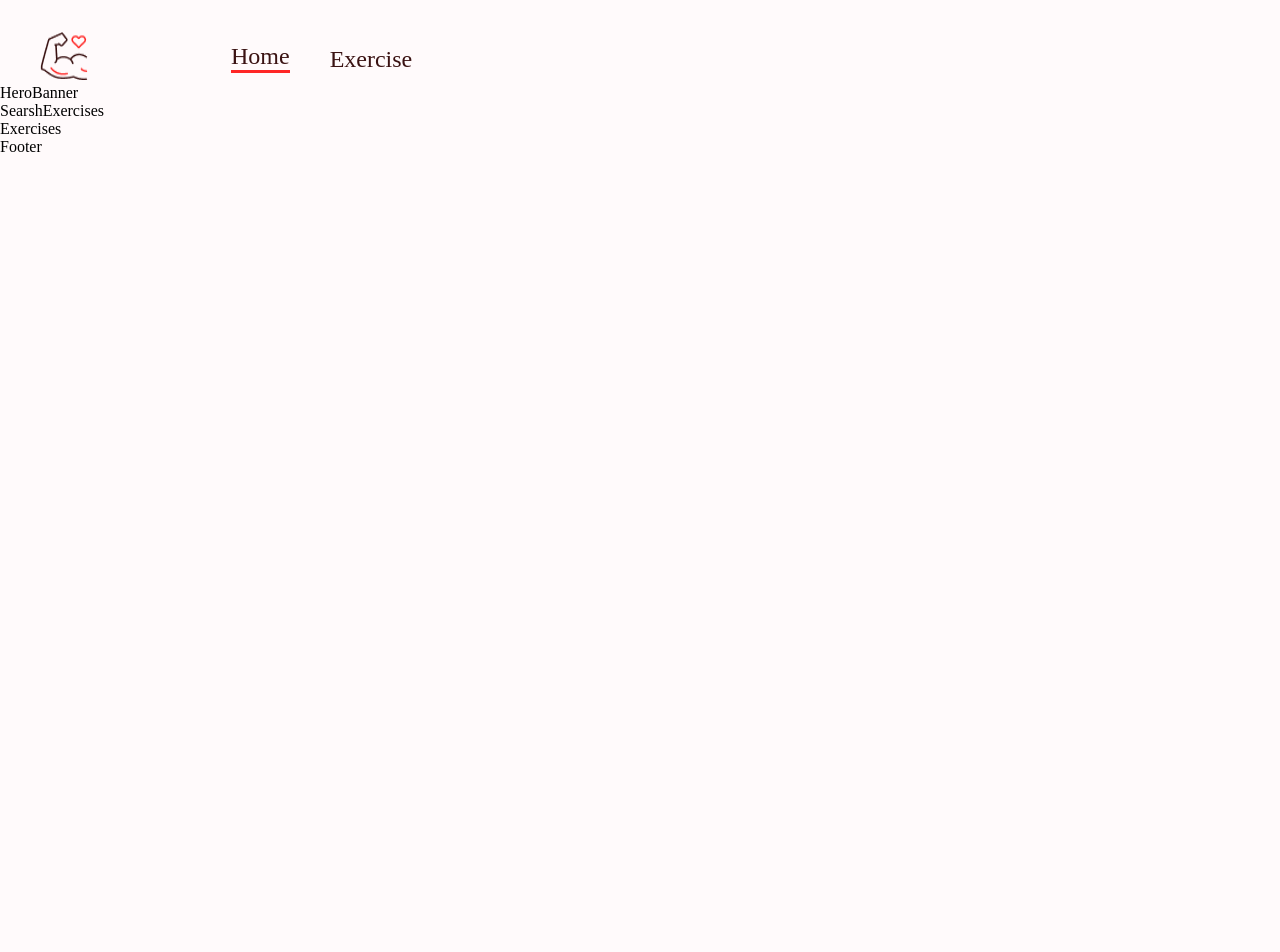
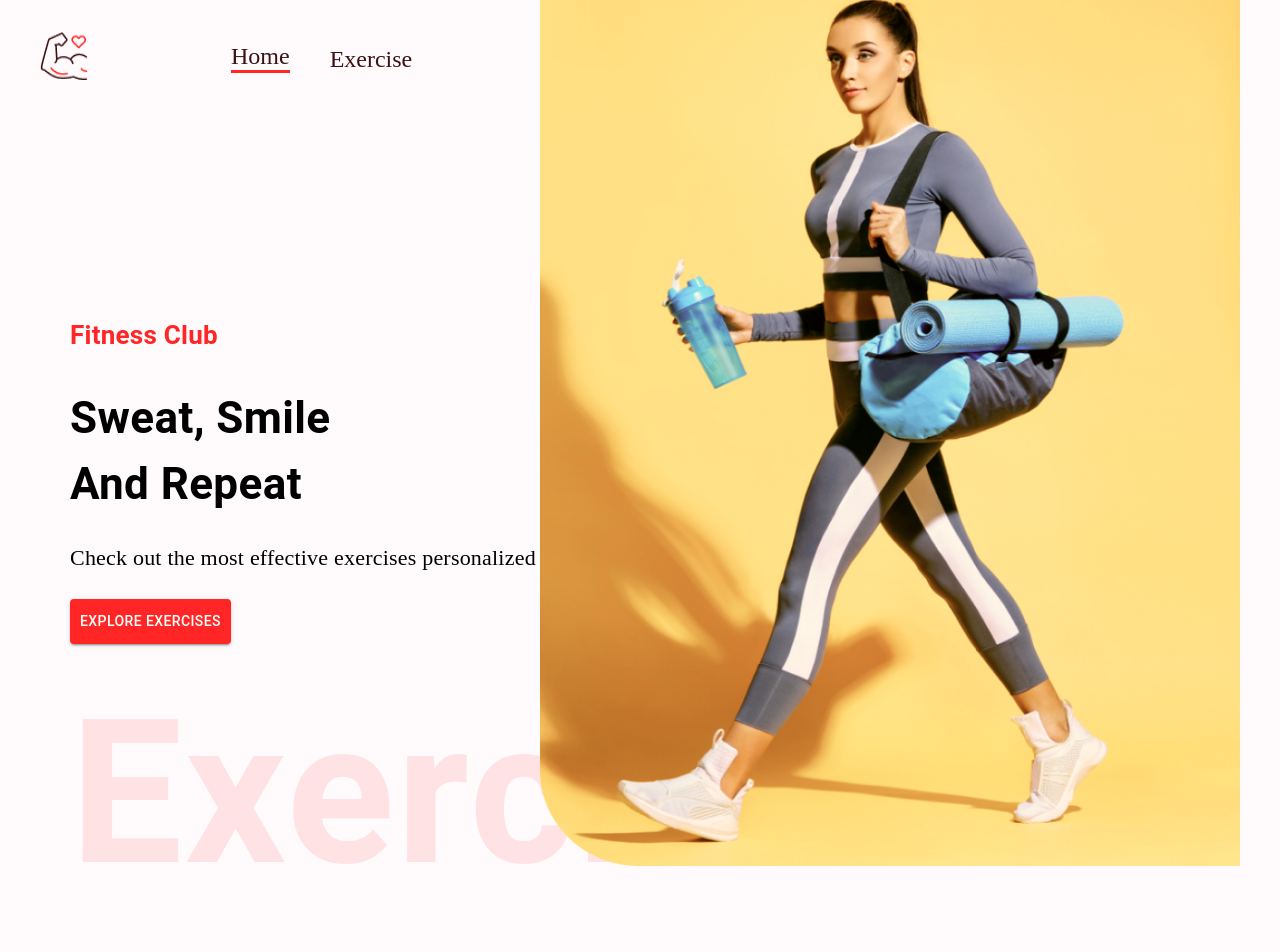
Before and after one commit to devgirlpro/GoldGymApp, a React (Create React App) app: page / in a window 1280 px wide. Shown: the top 952 px of the page. Before the commit the page ends 800 px from the top, so only its background shows below. Built offline with nearby package versions, Linux system fonts and the light colour scheme.

Commit message:
HeroBanner component is dode

```diff
--- a/src/App.css
+++ b/src/App.css
@@ -52,7 +52,7 @@
   height: 742px;
 }
 
-.hero-banner-img {
+.hero-banner {
   position: absolute;
   right: 40px;
   top: 0px;
--- a/src/components/HeroBanner.js
+++ b/src/components/HeroBanner.js
@@ -1,9 +1,57 @@
-import React from 'react'
+import React from "react";
+import { Box, Stack, Typography, Button } from "@mui/material";
+
+import HeroBannerImage from "../assets/images/banner.png";
 
 const HeroBanner = () => {
   return (
-    <div>HeroBanner</div>
-  )
-}
+    <Box
+      sx={{ mt: { lg: "212px", xs: "70px" }, ml: { sm: "50px" } }}
+      position="relative"
+      p="20px"
+    >
+      <Typography color="#FF2625" fontWeight="600" fontSize="26px">
+        Fitness Club
+      </Typography>
+      <Typography
+        fontWeight={700}
+        sx={{ fontSize: { lg: "44px", xs: "40px" } }}
+        mb="23px"
+        mt="30px"
+      >
+        Sweat, Smile <br />
+        And Repeat
+      </Typography>
+      <Typography
+        fontSize="22px"
+        fontFamily="Alegreya"
+        lineHeight="35px"
+        mb={3}
+      >
+        Check out the most effective exercises personalized to you
+      </Typography>
+      <Button
+        variant="contained"
+        color="error"
+        href="#exercises"
+        sx={{ background: "#ff2625", padding: "10px" }}
+      >
+        Explore Exercises
+      </Button>
+      <Typography
+        fontWeight={600}
+        color="#FF2625"
+        sx={{
+          opacity: "0.1",
+          display: { lg: "block", xs: "none" },
+          fontSize: "200px",
+        }}
+      >
+        Exercise
+      </Typography>
+      <img src={HeroBannerImage} alt="banner" className="hero-banner" />
+    </Box>
+  );
+};
 
-export default HeroBanner
+export default HeroBanner;
```
